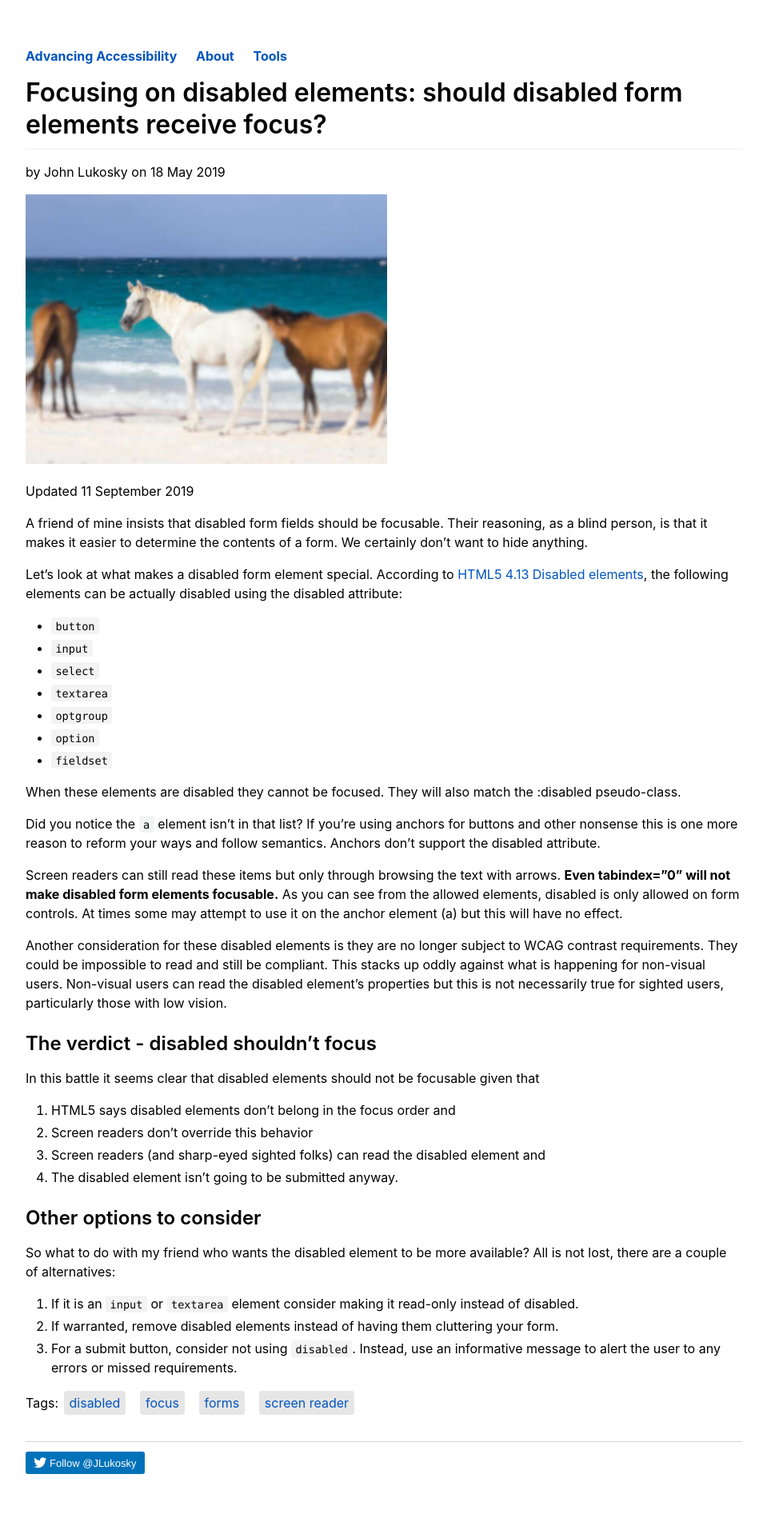
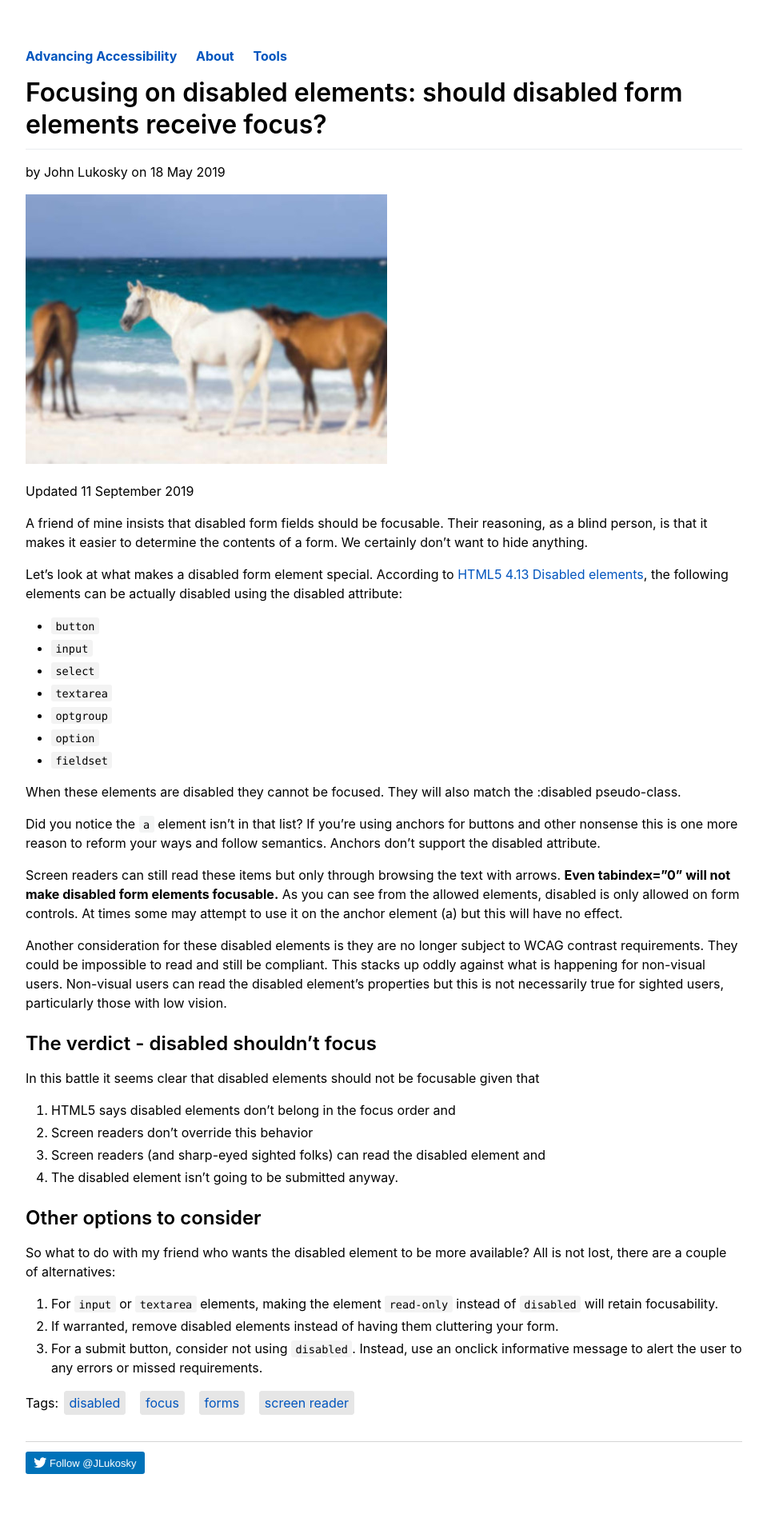
Before and after one commit to jlukosky/jlukosky, a Jekyll site: the page built from _posts/2019-05-16-Focusing-on-disabled-elements.md, in a window 1280 px wide. Shown: the whole page at 80% size, without its empty margins (160-1119 px from the left). Built offline with Jekyll 4.4.1, drawn with Linux system fonts in a browser that asks for light colours.

Commit message:
update options to consider

```diff
--- a/_posts/2019-05-16-Focusing-on-disabled-elements.md
+++ b/_posts/2019-05-16-Focusing-on-disabled-elements.md
@@ -47,6 +47,6 @@
 
 So what to do with my friend who wants the disabled element to be more available? All is not lost, there are a couple of alternatives:
 
-1. If it is an `input` or `textarea` element consider making it read-only instead of disabled.
+1. For `input` or `textarea` elements, making the element `read-only` instead of `disabled` will retain focusability.
 2. If warranted, remove disabled elements instead of having them cluttering your form.
-3. For a submit button, consider not using `disabled`. Instead, use an informative message to alert the user to any errors or missed requirements.
+3. For a submit button, consider not using `disabled`. Instead, use an onclick informative message to alert the user to any errors or missed requirements.
```
